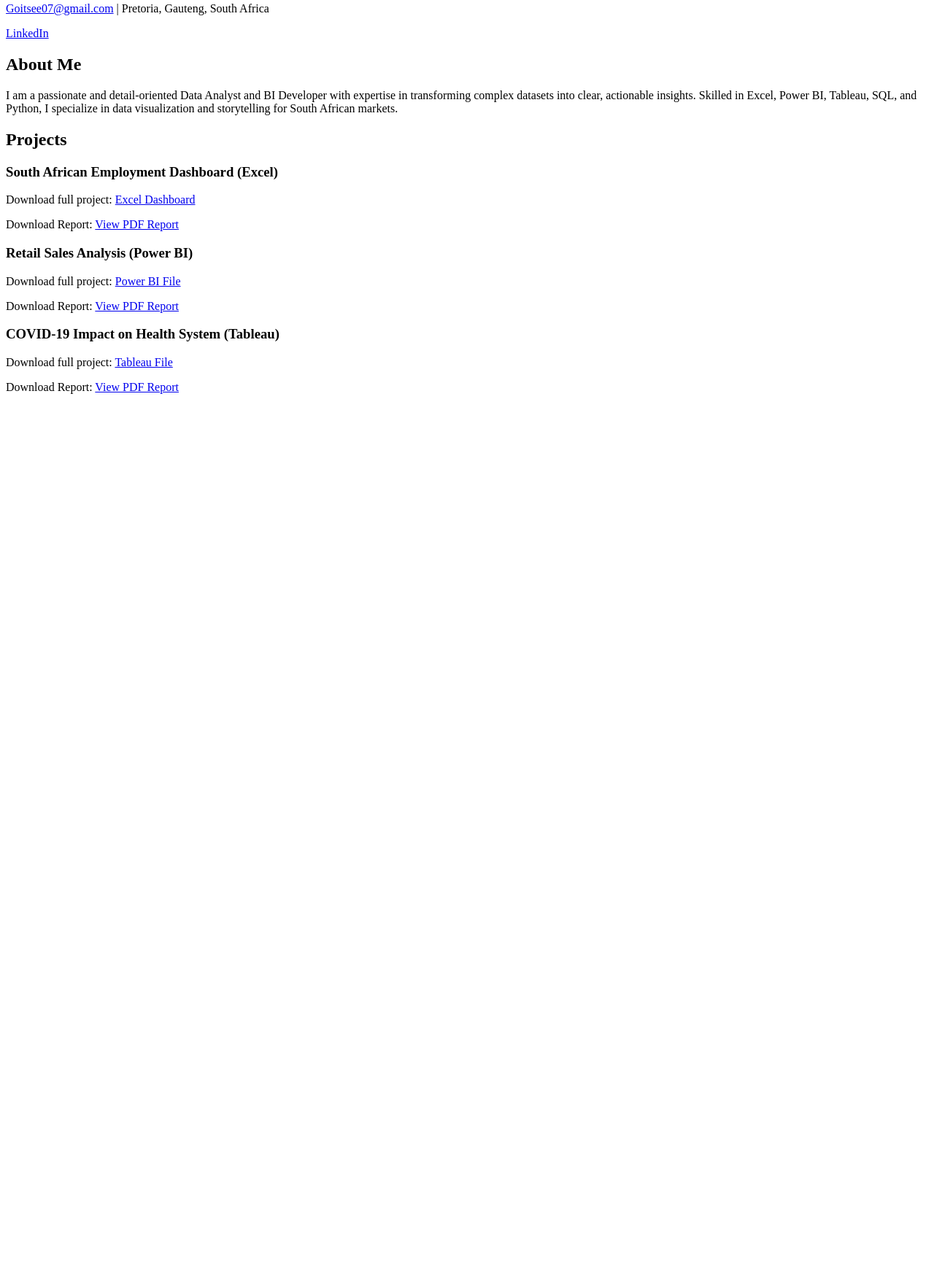
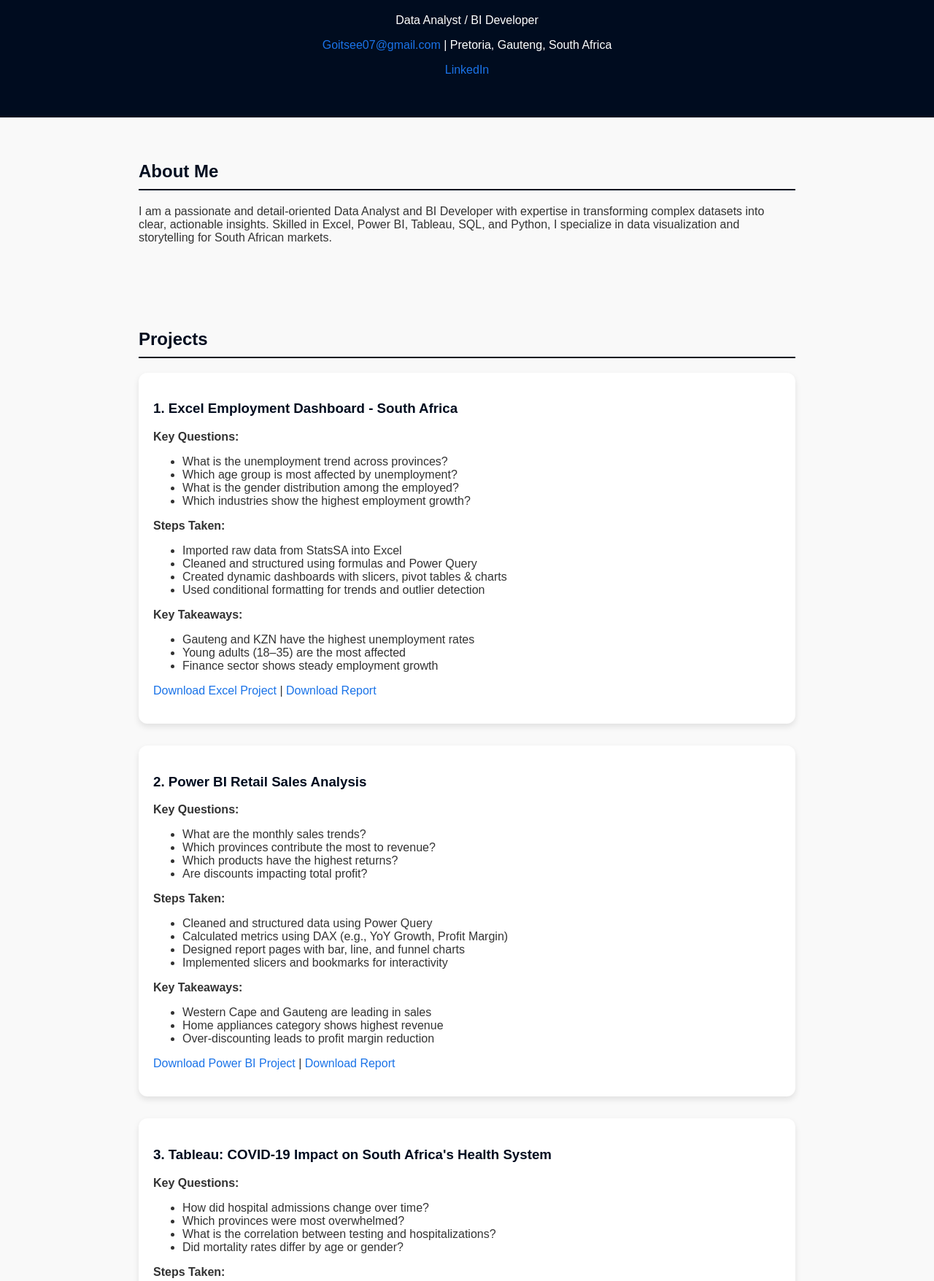
Before and after one commit to Goitsee07/Goitseone_Data_Portfolio-, a plain HTML site: page index.html in a window 1280 px wide. Shown: the part 137-1893 px from the top of the page at 73% size. Before the commit the page ends 800 px from the top, so only its background shows below. Drawn offline with Linux system fonts and the light colour scheme.

Commit message:
Update index.html

```diff
--- a/index.html
+++ b/index.html
@@ -1,37 +1,156 @@
 
+<!DOCTYPE html><html lang="en">
+<head>
+  <meta charset="UTF-8">
+  <meta name="viewport" content="width=device-width, initial-scale=1.0">
+  <title>Goitseone Ndlovu | Data Analyst Portfolio</title>
+  <link rel="stylesheet" href="style.css">
+  <style>
+    body {
+      font-family: Arial, sans-serif;
+      background-color: #f9f9f9;
+      color: #333;
+      margin: 0;
+      padding: 0;
+    }
+    header {
+      background-color: #000c1f;
+      color: white;
+      text-align: center;
+      padding: 40px 20px;
+    }
+    header img.profile-pic {
+      width: 150px;
+      height: 150px;
+      border-radius: 50%;
+      border: 4px solid white;
+      object-fit: cover;
+      margin-bottom: 10px;
+    }
+    section {
+      padding: 40px 20px;
+      max-width: 900px;
+      margin: auto;
+    }
+    h2 {
+      color: #000c1f;
+      border-bottom: 2px solid #000c1f;
+      padding-bottom: 10px;
+    }
+    .project {
+      background-color: #ffffff;
+      border-radius: 12px;
+      box-shadow: 0 4px 8px rgba(0,0,0,0.1);
+      padding: 20px;
+      margin-bottom: 30px;
+    }
+    .project h3 {
+      color: #000c1f;
+    }
+    a {
+      color: #1a73e8;
+      text-decoration: none;
+    }
+    a:hover {
+      text-decoration: underline;
+    }
+  </style>
+</head>
 <body>
   <header>
     <img src="profile.jpg" alt="Goitseone Ndlovu" class="profile-pic">
     <h1>Goitseone Ndlovu</h1>
     <p>Data Analyst / BI Developer</p>
     <p><a href="mailto:Goitsee07@gmail.com">Goitsee07@gmail.com</a> | Pretoria, Gauteng, South Africa</p>
-    <p><a href="https://www.linkedin.com/in/goitseendlovu">LinkedIn</a></p>
-  </header>
-
-  <section id="about">
+    <p><a href="https://www.linkedin.com/in/goitseendlovu" target="_blank">LinkedIn</a></p>
+  </header>  <section id="about">
     <h2>About Me</h2>
     <p>I am a passionate and detail-oriented Data Analyst and BI Developer with expertise in transforming complex datasets into clear, actionable insights. Skilled in Excel, Power BI, Tableau, SQL, and Python, I specialize in data visualization and storytelling for South African markets.</p>
-  </section>
+  </section>  <section id="projects">
+    <h2>Projects</h2><div class="project">
+  <h3>1. Excel Employment Dashboard - South Africa</h3>
+  <p><strong>Key Questions:</strong></p>
+  <ul>
+    <li>What is the unemployment trend across provinces?</li>
+    <li>Which age group is most affected by unemployment?</li>
+    <li>What is the gender distribution among the employed?</li>
+    <li>Which industries show the highest employment growth?</li>
+  </ul>
+  <p><strong>Steps Taken:</strong></p>
+  <ul>
+    <li>Imported raw data from StatsSA into Excel</li>
+    <li>Cleaned and structured using formulas and Power Query</li>
+    <li>Created dynamic dashboards with slicers, pivot tables & charts</li>
+    <li>Used conditional formatting for trends and outlier detection</li>
+  </ul>
+  <p><strong>Key Takeaways:</strong></p>
+  <ul>
+    <li>Gauteng and KZN have the highest unemployment rates</li>
+    <li>Young adults (18–35) are the most affected</li>
+    <li>Finance sector shows steady employment growth</li>
+  </ul>
+  <p>
+    <a href="excel_project.xlsx" download>Download Excel Project</a> |
+    <a href="excel_report.pdf" download>Download Report</a>
+  </p>
+</div>
 
-  <section id="projects">
-    <h2>Projects</h2>
+<div class="project">
+  <h3>2. Power BI Retail Sales Analysis</h3>
+  <p><strong>Key Questions:</strong></p>
+  <ul>
+    <li>What are the monthly sales trends?</li>
+    <li>Which provinces contribute the most to revenue?</li>
+    <li>Which products have the highest returns?</li>
+    <li>Are discounts impacting total profit?</li>
+  </ul>
+  <p><strong>Steps Taken:</strong></p>
+  <ul>
+    <li>Cleaned and structured data using Power Query</li>
+    <li>Calculated metrics using DAX (e.g., YoY Growth, Profit Margin)</li>
+    <li>Designed report pages with bar, line, and funnel charts</li>
+    <li>Implemented slicers and bookmarks for interactivity</li>
+  </ul>
+  <p><strong>Key Takeaways:</strong></p>
+  <ul>
+    <li>Western Cape and Gauteng are leading in sales</li>
+    <li>Home appliances category shows highest revenue</li>
+    <li>Over-discounting leads to profit margin reduction</li>
+  </ul>
+  <p>
+    <a href="retail_sales.pbix" download>Download Power BI Project</a> |
+    <a href="powerbi_report.pdf" download>Download Report</a>
+  </p>
+</div>
 
-    <div class="project">
-      <h3>South African Employment Dashboard (Excel)</h3>
-      <p>Download full project: <a href="excel_project.xlsx" download>Excel Dashboard</a></p>
-      <p>Download Report: <a href="excel_report.pdf" download>View PDF Report</a></p>
-    </div>
+<div class="project">
+  <h3>3. Tableau: COVID-19 Impact on South Africa's Health System</h3>
+  <p><strong>Key Questions:</strong></p>
+  <ul>
+    <li>How did hospital admissions change over time?</li>
+    <li>Which provinces were most overwhelmed?</li>
+    <li>What is the correlation between testing and hospitalizations?</li>
+    <li>Did mortality rates differ by age or gender?</li>
+  </ul>
+  <p><strong>Steps Taken:</strong></p>
+  <ul>
+    <li>Combined multiple CSV sources using Tableau Prep</li>
+    <li>Created interactive dashboards using filters and parameters</li>
+    <li>Designed maps and line charts for geo-temporal insights</li>
+    <li>Used calculated fields to normalize hospitalization data</li>
+  </ul>
+  <p><strong>Key Takeaways:</strong></p>
+  <ul>
+    <li>Wave peaks led to sharp surges in hospital admissions</li>
+    <li>Gauteng and WC saw the highest ICU strain</li>
+    <li>Mortality was highest in older age groups</li>
+  </ul>
+  <p>
+    <a href="covid_health_dashboard.twbx" download>Download Tableau Project</a> |
+    <a href="tableau_report.pdf" download>Download Report</a>
+  </p>
+</div>
 
-    <div class="project">
-      <h3>Retail Sales Analysis (Power BI)</h3>
-      <p>Download full project: <a href="retail_sales.pbix" download>Power BI File</a></p>
-      <p>Download Report: <a href="powerbi_report.pdf" download>View PDF Report</a></p>
-    </div>
-
-    <div class="project">
-      <h3>COVID-19 Impact on Health System (Tableau)</h3>
-      <p>Download full project: <a href="covid_health_dashboard.twbx" download>Tableau File</a></p>
-      <p>Download Report: <a href="tableau_report.pdf" download>View PDF Report</a></p>
-    </div>
   </section>
 </body>
+</html>
```
